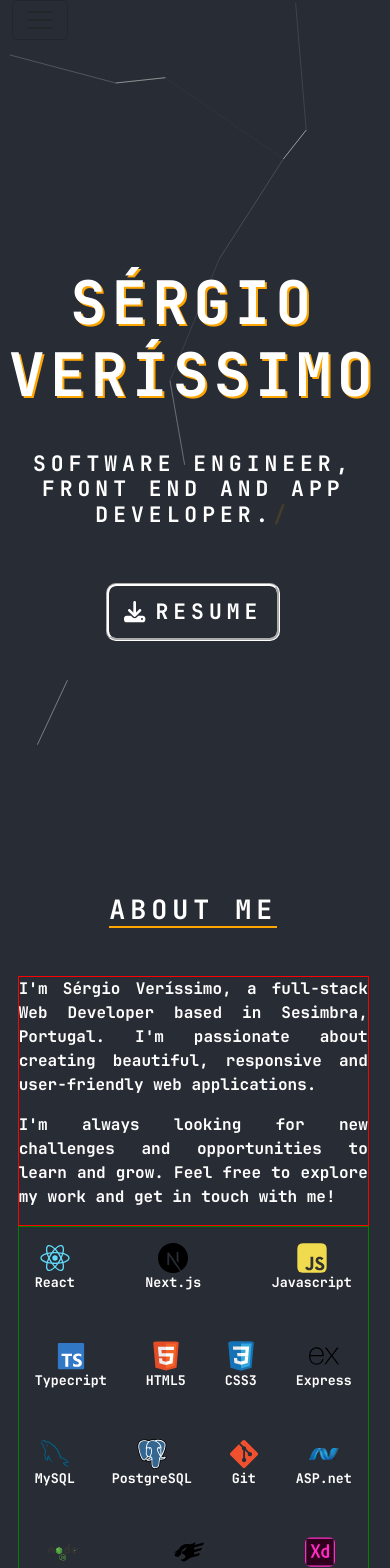
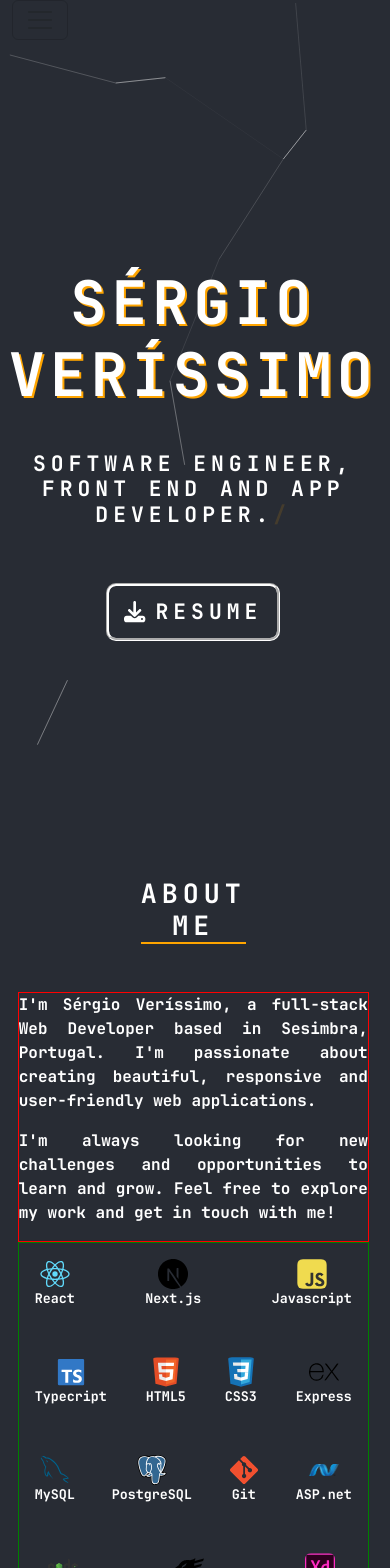
Before and after one commit to SergioVerissimo1/portfolio, a React (Create React App) app: page / in a window 390 px wide. Shown: the top 1568 px of the page. Built offline with nearby package versions, Linux system fonts and the light colour scheme.

Commit message:
Update PageTitle.module.css

```diff
--- a/src/components/PageTitle/PageTitle.module.css
+++ b/src/components/PageTitle/PageTitle.module.css
@@ -1,6 +1,5 @@
 .title {
   font-size: 50pt;
-  margin-bottom: 1rem ;
   font-family: MyWebFont;
   letter-spacing: 5px;
   font-weight: bold;
@@ -14,5 +13,6 @@
   .title {
     font-size: 20pt;
     margin-bottom: 3rem !important;
+    width: min-content;
   }
 }
```
